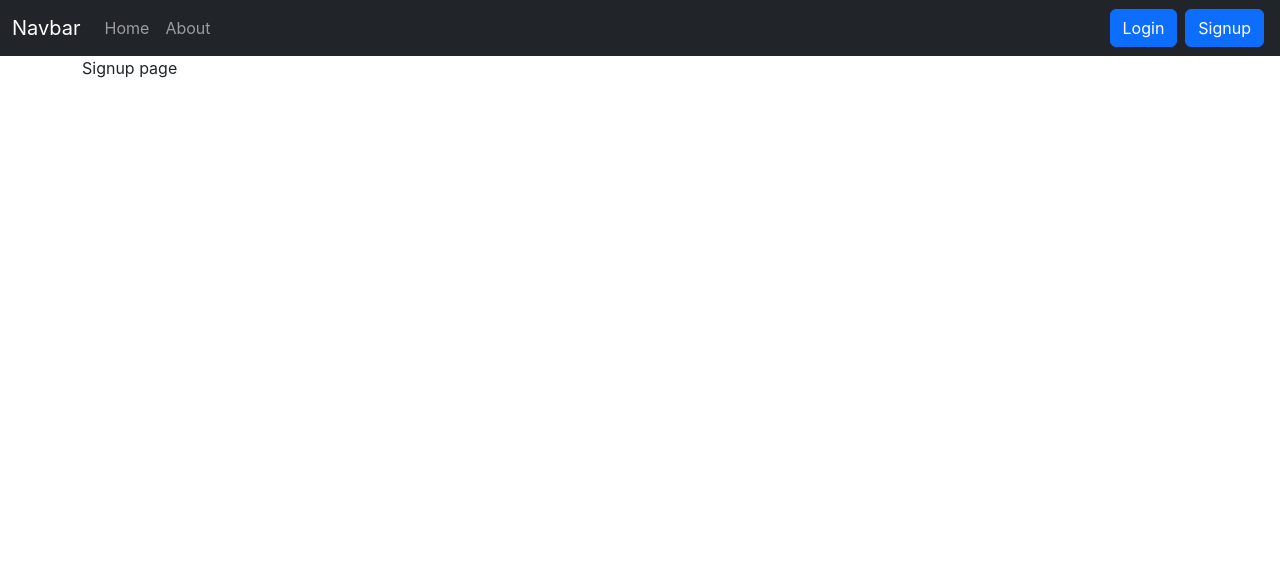
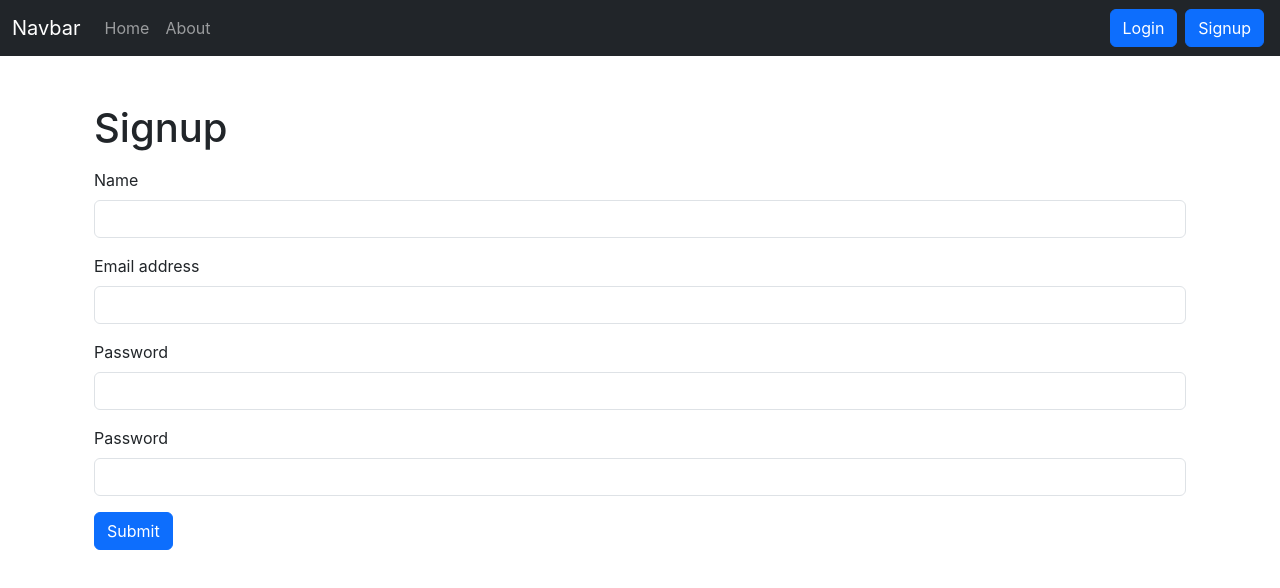
Before and after one commit to TechChats/MyNotes, a React (Create React App) app: page /signup in a window 1280 px wide. Shown: the top 588 px of the page. Built offline with nearby package versions, Linux system fonts and the light colour scheme.

Commit message:
Created Signup Component and added API call function for Signup

```diff
--- a/src/components/Signup.js
+++ b/src/components/Signup.js
@@ -1,11 +1,63 @@
-import React from 'react'
+import React, { useState } from 'react'
+import { json, useNavigate } from 'react-router-dom'
+
 
 const Signup = () => {
-  return (
-    <div>
-        Signup page
-    </div>
-  )
+
+    const [credentials, setCredentials] = useState({ name: "", email: "", password: "", cpassword:"" })
+    const navigate = useNavigate();
+
+    const handleSubmit = async (event) => {
+        // event.preventDefault()
+        event.preventDefault()
+        const response = await fetch("http://localhost:5000/api/auth/createuser",
+            {
+                method: "POST",
+                headers: {
+                    "Content-Type": "application/json",
+                },
+                body: JSON.stringify({ name: credentials.name, email: credentials.email, password: credentials.password })
+            })
+
+        const resJson = await response.json()
+        console.log(resJson)
+
+        if (resJson.success) {
+            //save the auth token and then redirect
+            localStorage.setItem('token', json.authtoken)
+            navigate('/');
+        }
+    }
+
+    const onChange = (event) => {
+        setCredentials({ ...credentials, [event.target.name]: event.target.value })
+    }
+
+
+    return (
+        <div className="container my-5">
+            <form onSubmit={handleSubmit}>
+                <h1>Signup</h1>
+                <div className="mb-3 my-3">
+                    <label htmlFor="name" className="form-label">Name</label>
+                    <input type="text" className="form-control" id="name" value={credentials.name} name="name" onChange={onChange} />
+                </div>
+                <div className="mb-3 my-3">
+                    <label htmlFor="email" className="form-label">Email address</label>
+                    <input type="email" className="form-control" id="email" value={credentials.email} name="email" onChange={onChange} aria-describedby="emailHelp" />
+                </div>
+                <div className="mb-3">
+                    <label htmlFor="password" className="form-label">Password</label>
+                    <input type="password" className="form-control" id="password" value={credentials.password} name="password" onChange={onChange} />
+                </div>
+                <div className="mb-3">
+                    <label htmlFor="cpassword" className="form-label">Password</label>
+                    <input type="password" className="form-control" id="cpassword" value={credentials.cpassword} name="password" onChange={onChange} />
+                </div>
+                <button type="submit" className="btn btn-primary">Submit</button>
+            </form>
+        </div>
+    )
 }
 
 export default Signup
```
